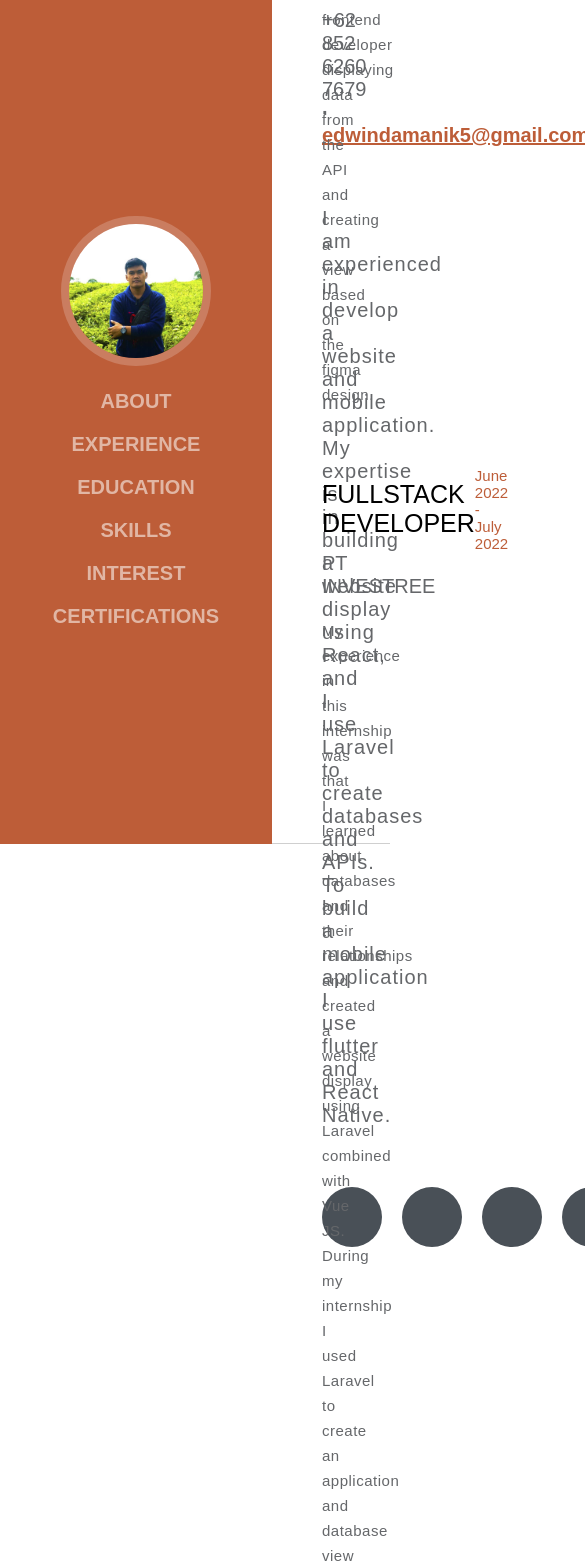
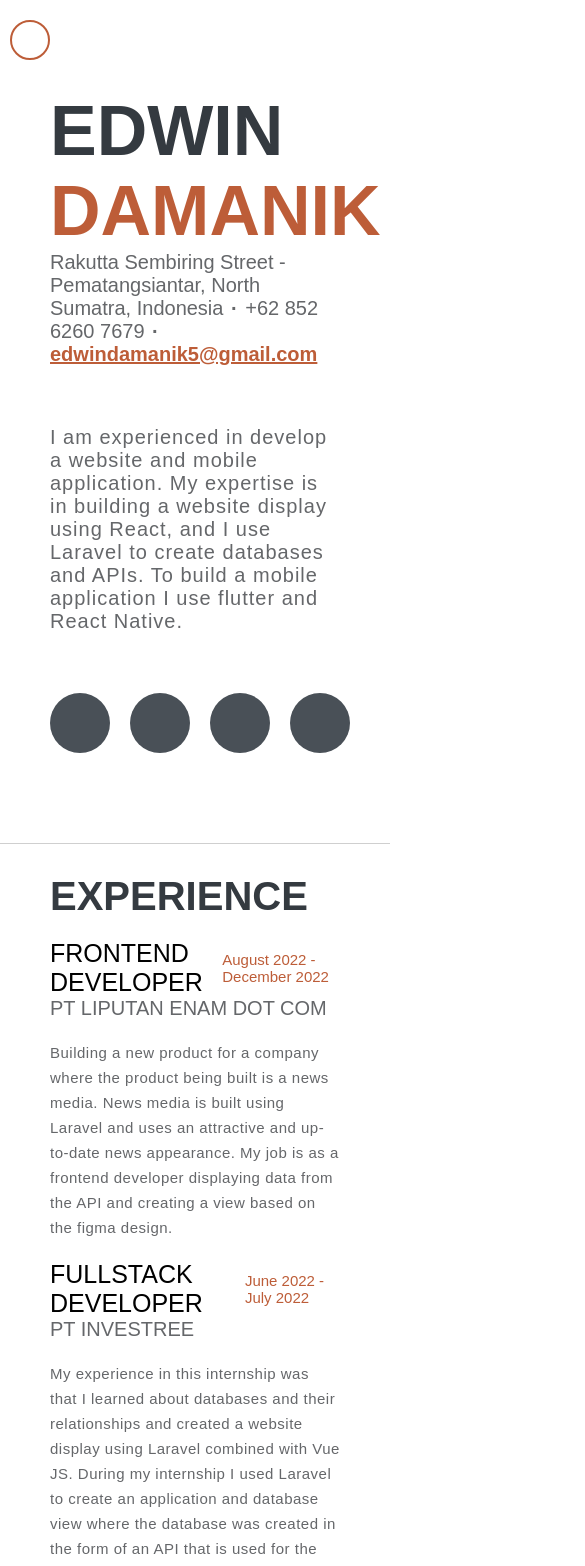
Before and after one commit to edwindamanik/my-portfolio, a React (Create React App) app: page / in a window 390 px wide. Shown: the top 1566 px of the page, 585 px wide, since content can reach past the window. Built offline with nearby package versions, Linux system fonts and the light colour scheme; the HTML template or start-up script is replaced by a standard one; a web font is replaced by a local one.

Commit message:
fix: add new code in navbar to make animation click for navbar in mobile view

```diff
--- a/src/components/About.jsx
+++ b/src/components/About.jsx
@@ -19,16 +19,16 @@ const About = () => {
       </p>
       <div className="social-media">
         <a href="#">
-          <i class="fa-brands fa-linkedin-in"></i>
+          <i className="fa-brands fa-linkedin-in"></i>
         </a>
         <a href="#">
-          <i class="fa-brands fa-github"></i>
+          <i className="fa-brands fa-github"></i>
         </a>
         <a href="#">
-          <i class="fa-brands fa-twitter"></i>
+          <i className="fa-brands fa-twitter"></i>
         </a>
         <a href="#">
-          <i class="fa-brands fa-facebook-f"></i>
+          <i className="fa-brands fa-facebook-f"></i>
         </a>
       </div>
     </div>
--- a/src/components/Certifications.jsx
+++ b/src/components/Certifications.jsx
@@ -6,19 +6,20 @@ const Certifications = () => {
       <h1>Certification</h1>
       <div className="list-certification">
         <p>
-          <i class="fa-solid fa-star"></i> React Developer & GraphQl Udemy
+          <i className="fa-solid fa-star"></i> React Developer & GraphQl Udemy
         </p>
         <p>
-          <i class="fa-solid fa-star"></i> Internship PT Javan Cipta Solusi
+          <i className="fa-solid fa-star"></i> Internship PT Javan Cipta Solusi
         </p>
         <p>
-          <i class="fa-solid fa-star"></i> Internship PT Liputan Enam dot Com
+          <i className="fa-solid fa-star"></i> Internship PT Liputan Enam dot
+          Com
         </p>
         <p>
-          <i class="fa-solid fa-star"></i> Virtual Internship Investree
+          <i className="fa-solid fa-star"></i> Virtual Internship Investree
         </p>
         <p>
-          <i class="fa-solid fa-star"></i> Google IT Support Coursera
+          <i className="fa-solid fa-star"></i> Google IT Support Coursera
         </p>
       </div>
     </div>
--- a/src/components/LeftNav.jsx
+++ b/src/components/LeftNav.jsx
@@ -1,9 +1,19 @@
 import React from "react";
 import ProfilePicture from "../my-picture-sidamanik.png";
+import { useState } from "react";
 
 const LeftNav = () => {
+  const [navbar, setNavbar] = useState(false);
+
+  const navbarHandler = () => {
+    setNavbar(!navbar);
+  };
+
   return (
-    <div className="left-navbar">
+    <div
+      className={`left-navbar ${navbar ? "navbar-active" : "navbar-inactive"}`}
+    >
+      <i onClick={navbarHandler} className={`fa-solid fa-bars `}></i>
       <div className="profile-picture">
         <a href="#">
           <img src={ProfilePicture} alt="My Profile Picture" />
--- a/src/components/Skills.jsx
+++ b/src/components/Skills.jsx
@@ -7,30 +7,32 @@ const Skills = () => {
       <div>
         <h4>programming languages & tools</h4>
         <div className="skills-list">
-          <i class="fa-brands fa-html5"></i>
-          <i class="fa-brands fa-css3-alt"></i>
-          <i class="fa-brands fa-square-js"></i>
-          <i class="fa-brands fa-react"></i>
-          <i class="fa-brands fa-angular"></i>
-          <i class="fa-brands fa-laravel"></i>
-          <i class="fa-brands fa-bootstrap"></i>
-          <i class="fa-brands fa-sass"></i>
+          <i className="fa-brands fa-html5"></i>
+          <i className="fa-brands fa-css3-alt"></i>
+          <i className="fa-brands fa-square-js"></i>
+          <i className="fa-brands fa-react"></i>
+          <i className="fa-brands fa-angular"></i>
+          <i className="fa-brands fa-laravel"></i>
+          <i className="fa-brands fa-bootstrap"></i>
+          <i className="fa-brands fa-sass"></i>
         </div>
       </div>
       <div className="workflow">
         <h4>Workflow</h4>
         <ul>
           <li>
-            <i class="fa-solid fa-check"></i> Mobile-First, Responsive Design
+            <i className="fa-solid fa-check"></i> Mobile-First, Responsive
+            Design
           </li>
           <li>
-            <i class="fa-solid fa-check"></i> Cross Browser Testing & Debugging
+            <i className="fa-solid fa-check"></i> Cross Browser Testing &
+            Debugging
           </li>
           <li>
-            <i class="fa-solid fa-check"></i> Cross Functional Teams
+            <i className="fa-solid fa-check"></i> Cross Functional Teams
           </li>
           <li>
-            <i class="fa-solid fa-check"></i> Agile Development & Scrum
+            <i className="fa-solid fa-check"></i> Agile Development & Scrum
           </li>
         </ul>
       </div>
--- a/src/index.css
+++ b/src/index.css
@@ -27,6 +27,7 @@ a {
 
 /* Styling for Side Navbar Contianer */
 .left-navbar {
+  position: relative;
   display: flex;
   flex-direction: column;
   align-items: center;
@@ -38,6 +39,24 @@ a {
   width: 17rem;
   height: 100vh;
   background-color: var(--main-color);
+}
+
+/* Styling for bars in left navbar */
+.fa-bars {
+  position: absolute;
+  top: 20px;
+  right: -50px;
+  background-color: var(--white-color);
+  min-width: 40px;
+  min-height: 40px;
+  border: 2px solid var(--main-color);
+  display: flex;
+  align-items: center;
+  justify-content: center;
+  border-radius: 50%;
+  cursor: pointer;
+  color: var(--main-color);
+  visibility: hidden;
 }
 
 /* Styling for profile picture */
@@ -94,7 +113,7 @@ a {
   display: flex;
   flex-direction: column;
   justify-content: center;
-  height: 100%;
+  min-height: 100vh;
   border-bottom: 1px solid var(--border-color);
 }
 
@@ -244,6 +263,7 @@ a {
   display: flex;
   flex-direction: row;
   gap: 30px;
+  flex-wrap: wrap;
 }
 
 .skills-list i {
@@ -292,3 +312,62 @@ a {
   color: gold;
   letter-spacing: 1px;
 }
+
+/* Styling for responsive to tablet device */
+@media only screen and (max-width: 972px) {
+  .left-navbar {
+    width: 12rem;
+  }
+
+  .main-content {
+    margin-left: 12rem;
+  }
+
+  .about h2 {
+    font-size: 70px;
+  }
+
+  .experience,
+  .education,
+  .skills,
+  .interest,
+  .certification {
+    gap: 40px;
+  }
+}
+
+/* Styling for responsive to mobile device */
+@media only screen and (max-width: 600px) {
+  .left-navbar {
+    width: 17rem;
+    margin-left: -17rem;
+  }
+
+  .main-content {
+    margin-left: 0;
+  }
+
+  .experience,
+  .education,
+  .skills,
+  .interest,
+  .certification {
+    gap: 20px;
+    padding: 30px 50px;
+  }
+
+  .fa-bars {
+    visibility: visible;
+  }
+
+  /* Styling for action on click navbar */
+  .navbar-active {
+    margin-left: 0;
+    transition: .2s ease-in-out;
+  }
+
+  .navbar-inactive {
+    margin-left: -17rem;
+    transition: .2s ease-in-out;
+  }
+}
```
